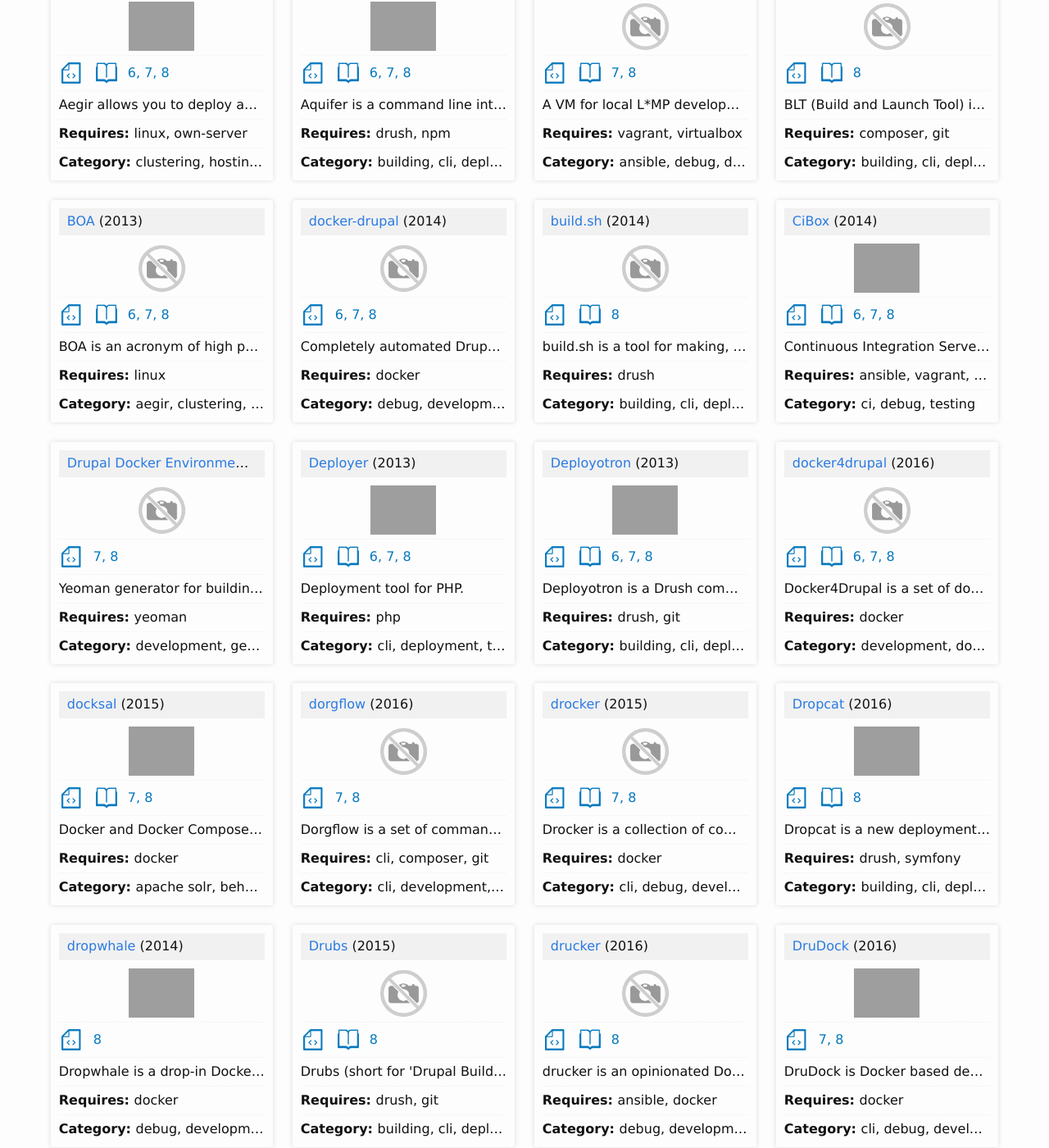
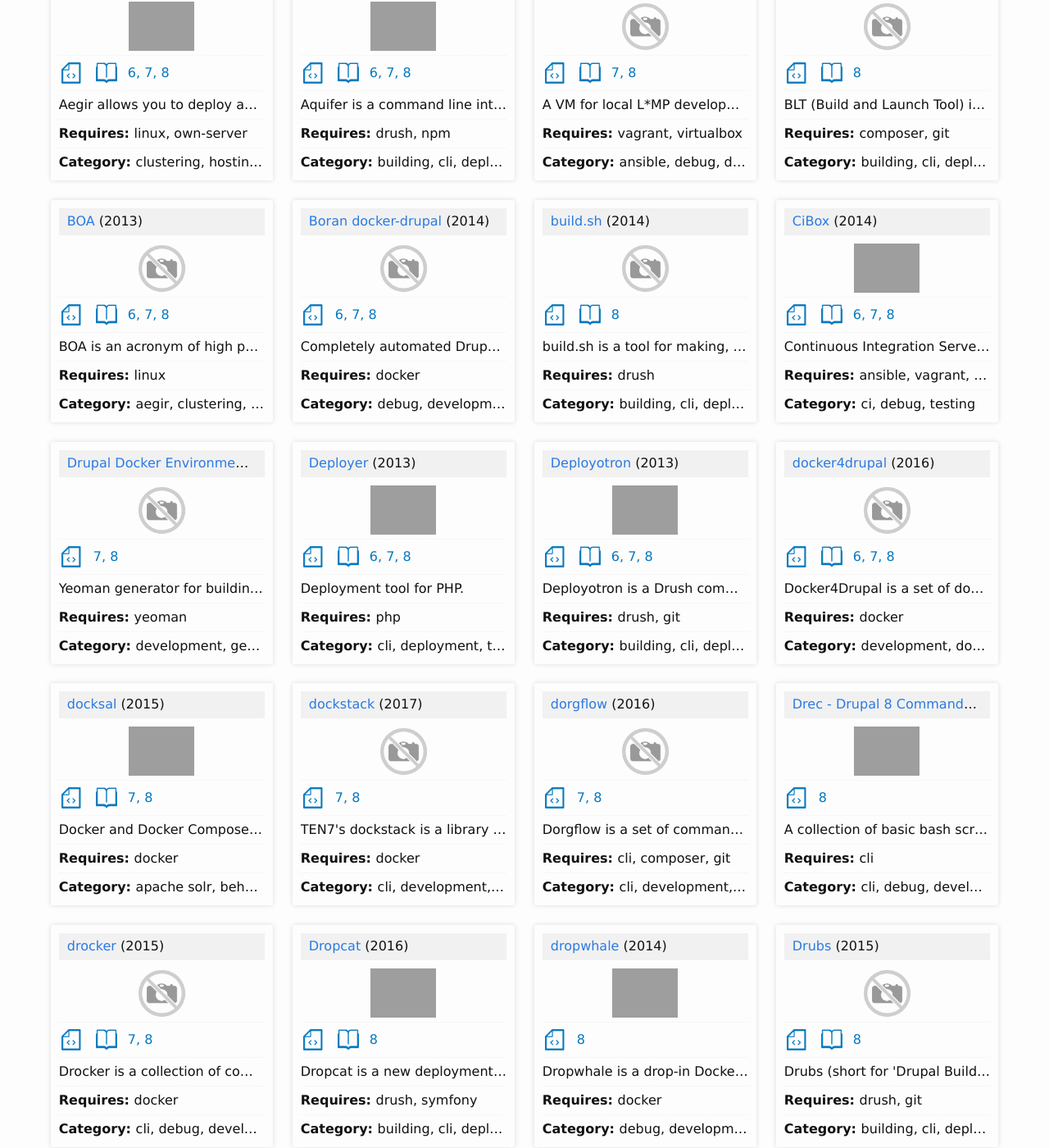
Before and after one commit to drupaltools/drupaltools.github.io, a Jekyll site: the page built from index.html, in a window 1280 px wide and 1400 px high, scrolled down 314 px. Shown: the whole window at 82% size. Built offline with Jekyll 4.4.1, drawn with Linux system fonts in a browser that asks for light colours; some of the changed text lies outside the part shown; grey boxes are pictures that could not be loaded.

Commit message:
More tools

```diff
--- a/_data/projects/boran-docker-drupal.yml
+++ b/_data/projects/boran-docker-drupal.yml
@@ -1,4 +1,4 @@
-name: docker-drupal
+name: Boran docker-drupal
 year_created: 2014
 source: https://github.com/Boran/docker-drupal
 homepage: https://github.com/Boran/docker-drupal
--- /dev/null
+++ b/_data/projects/dockstack.yml
@@ -0,0 +1,24 @@
+name: dockstack
+year_created: 2017
+source: https://github.com/ten7/dockstack
+homepage: https://github.com/ten7/dockstack
+docs:
+logo:
+
+description: "TEN7's dockstack is a library of containers for local Drupal
+development. Instead of a single 'stack to rule them all', dockstack provides
+a mix-and-match approach to suit your development needs."
+
+requires:
+  - docker
+drupal_versions:
+  - 7
+  - 8
+category:
+  - development
+  - cli
+  - docker
+similar:
+  - terra
+  - docksal
+  - drudock
--- /dev/null
+++ b/_data/projects/drec.yml
@@ -0,0 +1,20 @@
+name: Drec - Drupal 8 Commands
+year_created: 2016
+source: https://github.com/theodorosploumis/drec
+homepage: https://github.com/theodorosploumis/drec
+docs:
+logo: https://raw.githubusercontent.com/theodorosploumis/drec/master/drec-logo.png
+
+description: "A collection of basic bash scripts that work together to
+accomplish common development tasks for Drupal 8.x projects. You could probably
+use drec locally or on a development environment and not on a production server."
+
+requires:
+  - cli
+drupal_versions:
+  - 8
+category:
+  - cli
+  - development
+  - debug
+similar:
--- /dev/null
+++ b/_data/projects/drupal8-utils.yml
@@ -0,0 +1,20 @@
+name: Drupal 8 utilities & extras
+year_created: 2017
+source: https://github.com/tejomayonline/drupal8-utils/
+homepage: https://github.com/tejomayonline/drupal8-utils/
+docs: https://github.com/tejomayonline/drupal8-utils/tree/master/doc
+logo:
+
+description: "A collection of bash sciprts to install fresh composer based
+drupal 8.x site in one hit."
+
+requires:
+  - cli
+  - composer
+drupal_versions:
+  - 8
+category:
+  - development
+  - scaffolding
+  - debug
+similar:
--- /dev/null
+++ b/_data/projects/simple-drupal-docker-toolset.yml
@@ -0,0 +1,25 @@
+name: Simple Drupal Docker Toolset
+year_created: 2015
+source: https://github.com/reinier-vegter/Simple-Drupal-Docker-Toolset
+homepage: https://github.com/reinier-vegter/Simple-Drupal-Docker-Toolset
+docs:
+logo:
+
+description: "With this toolset, you can install docker and easily fire up
+any existing Drupal (or php) webroot in 2 seconds."
+
+requires:
+  - docker
+drupal_versions:
+  - 6
+  - 7
+  - 8
+category:
+  - development
+  - cli
+  - docker
+  - debug
+similar:
+  - terra
+  - docksal
+  - drudock
```
